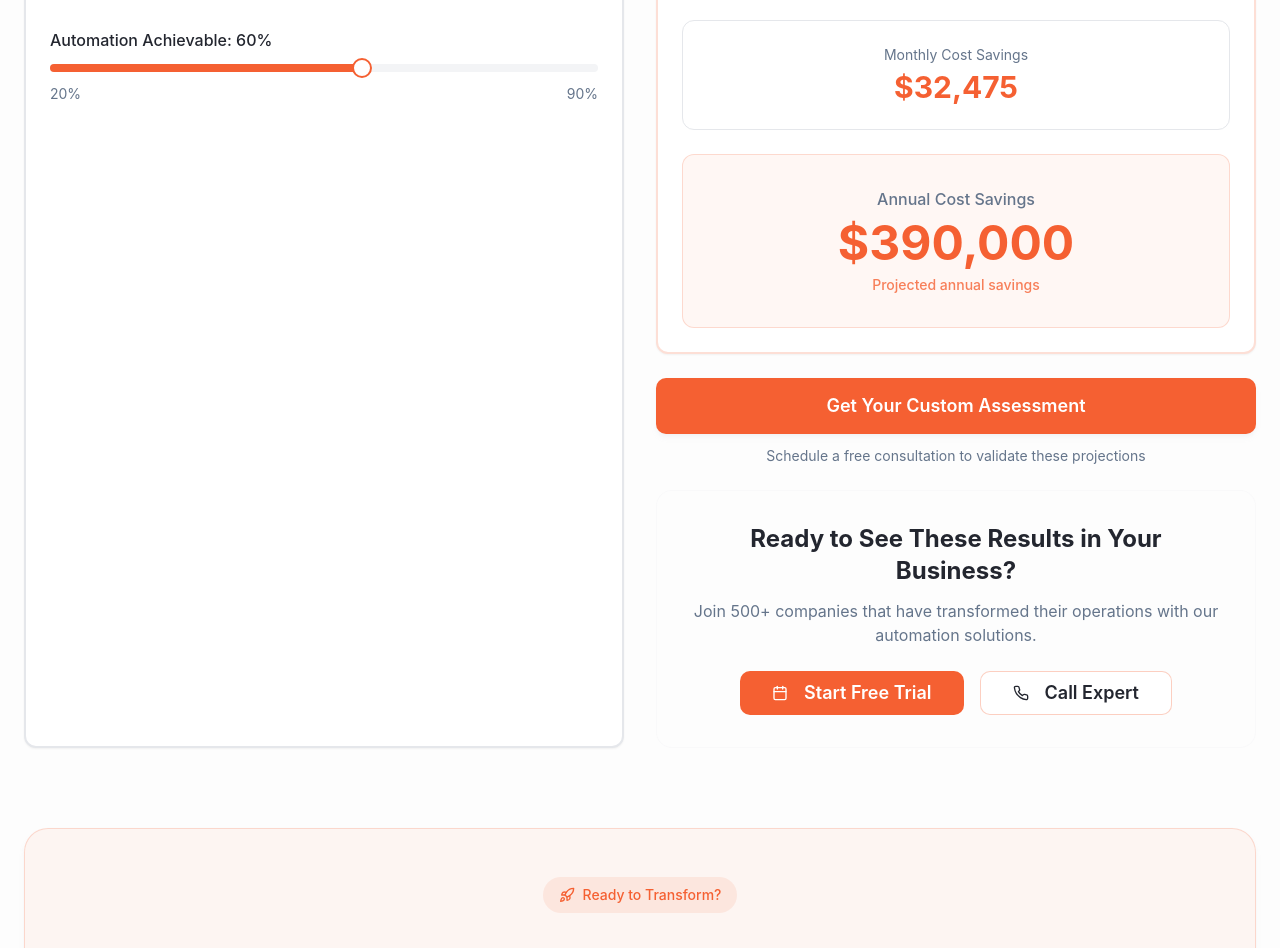
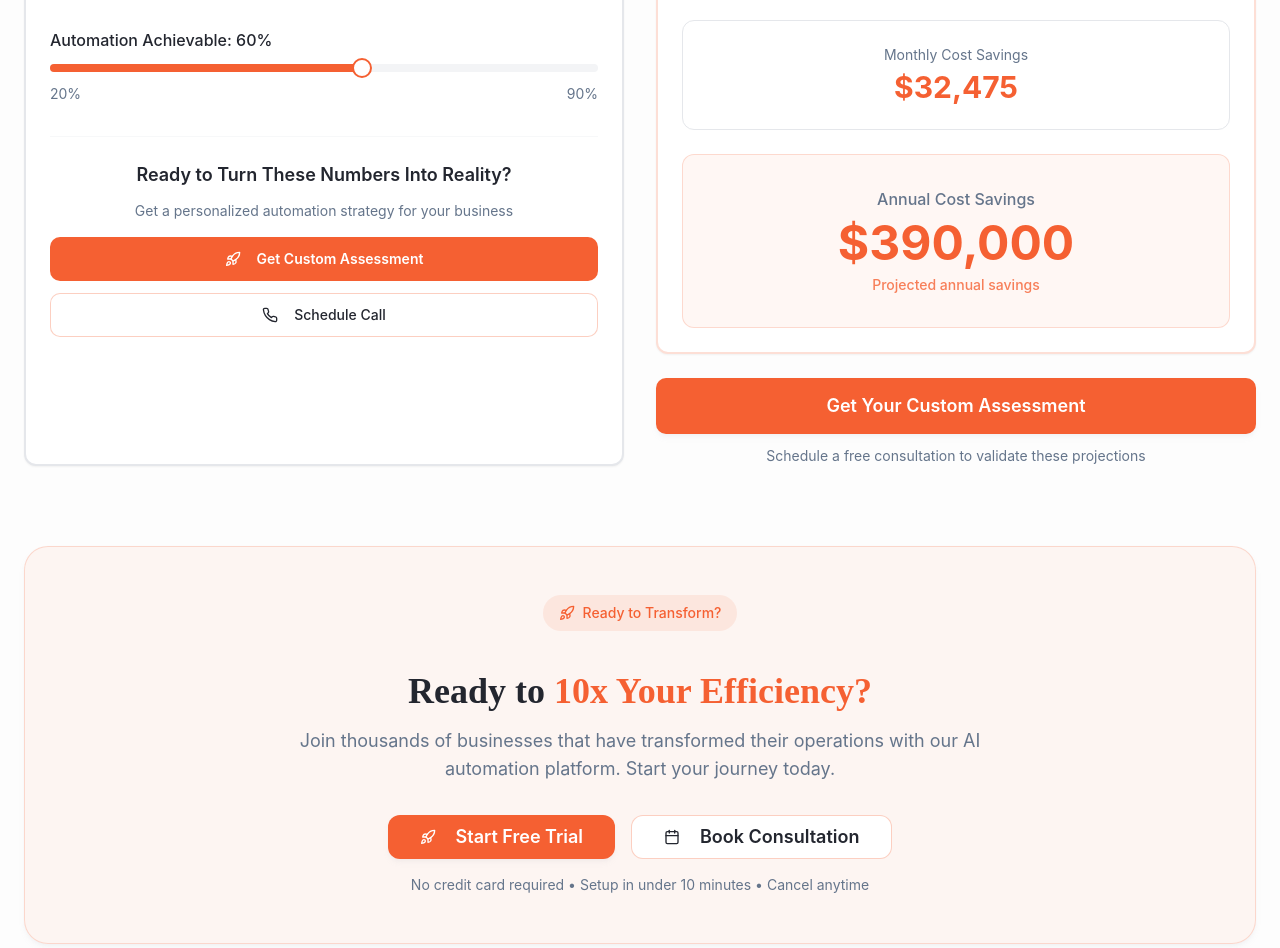
Before and after one commit to hbharmal43/ai-automation-simplified-now, a React (Vite) app: page / in a window 1280 px wide. Shown: the part 3040-3988 px from the top of the page. Built offline with nearby package versions, Linux system fonts and the light colour scheme.

Commit message:
Refactor: Move CTA inside slider container
Move the CTA section inside the slider container in the calculator section.

```diff
--- a/src/components/CalculatorSection.tsx
+++ b/src/components/CalculatorSection.tsx
@@ -174,6 +174,41 @@ export const CalculatorSection = () => {
                     <span>90%</span>
                   </div>
                 </div>
+
+                {/* CTA inside calculator card */}
+                <motion.div
+                  initial={{ opacity: 0, y: 20 }}
+                  whileInView={{ opacity: 1, y: 0 }}
+                  transition={{ duration: 0.6, delay: 0.5 }}
+                  viewport={{ once: true }}
+                  className="pt-6 border-t border-border/30"
+                >
+                  <div className="text-center">
+                    <h4 className="text-lg font-semibold text-foreground mb-3">
+                      Ready to Turn These Numbers Into Reality?
+                    </h4>
+                    <p className="text-sm text-muted-foreground mb-4">
+                      Get a personalized automation strategy for your business
+                    </p>
+                    <div className="flex flex-col gap-3">
+                      <Button
+                        size="lg"
+                        className="w-full bg-primary hover:bg-primary/90 text-primary-foreground font-semibold"
+                      >
+                        <Rocket className="mr-2 h-4 w-4" />
+                        Get Custom Assessment
+                      </Button>
+                      <Button
+                        variant="outline"
+                        size="lg"
+                        className="w-full border-primary/30 hover:bg-primary/10"
+                      >
+                        <Phone className="mr-2 h-4 w-4" />
+                        Schedule Call
+                      </Button>
+                    </div>
+                  </div>
+                </motion.div>
               </CardContent>
             </Card>
           </motion.div>
@@ -286,41 +321,6 @@ export const CalculatorSection = () => {
               </p>
             </motion.div>
 
-            {/* Additional CTA inside slider container */}
-            <motion.div
-              initial={{ opacity: 0, y: 30 }}
-              whileInView={{ opacity: 1, y: 0 }}
-              transition={{ duration: 0.8, delay: 0.7 }}
-              viewport={{ once: true }}
-              className="mt-12 text-center bg-card/30 border border-border/20 rounded-2xl p-8"
-            >
-              <div className="max-w-2xl mx-auto">
-                <h4 className="text-2xl font-bold text-foreground mb-3">
-                  Ready to See These Results in Your Business?
-                </h4>
-                <p className="text-muted-foreground mb-6">
-                  Join 500+ companies that have transformed their operations with our automation solutions.
-                </p>
-                <div className="flex flex-col sm:flex-row gap-4 justify-center">
-                  <Button
-                    variant="default"
-                    size="lg"
-                    className="px-8 py-4 text-lg font-semibold"
-                  >
-                    <Calendar className="mr-2 h-5 w-5" />
-                    Start Free Trial
-                  </Button>
-                  <Button
-                    variant="outline"
-                    size="lg"
-                    className="px-8 py-4 text-lg font-semibold border-primary/30 hover:bg-primary/10"
-                  >
-                    <Phone className="mr-2 h-5 w-5" />
-                    Call Expert
-                  </Button>
-                </div>
-              </div>
-            </motion.div>
           </motion.div>
         </div>
 
```
